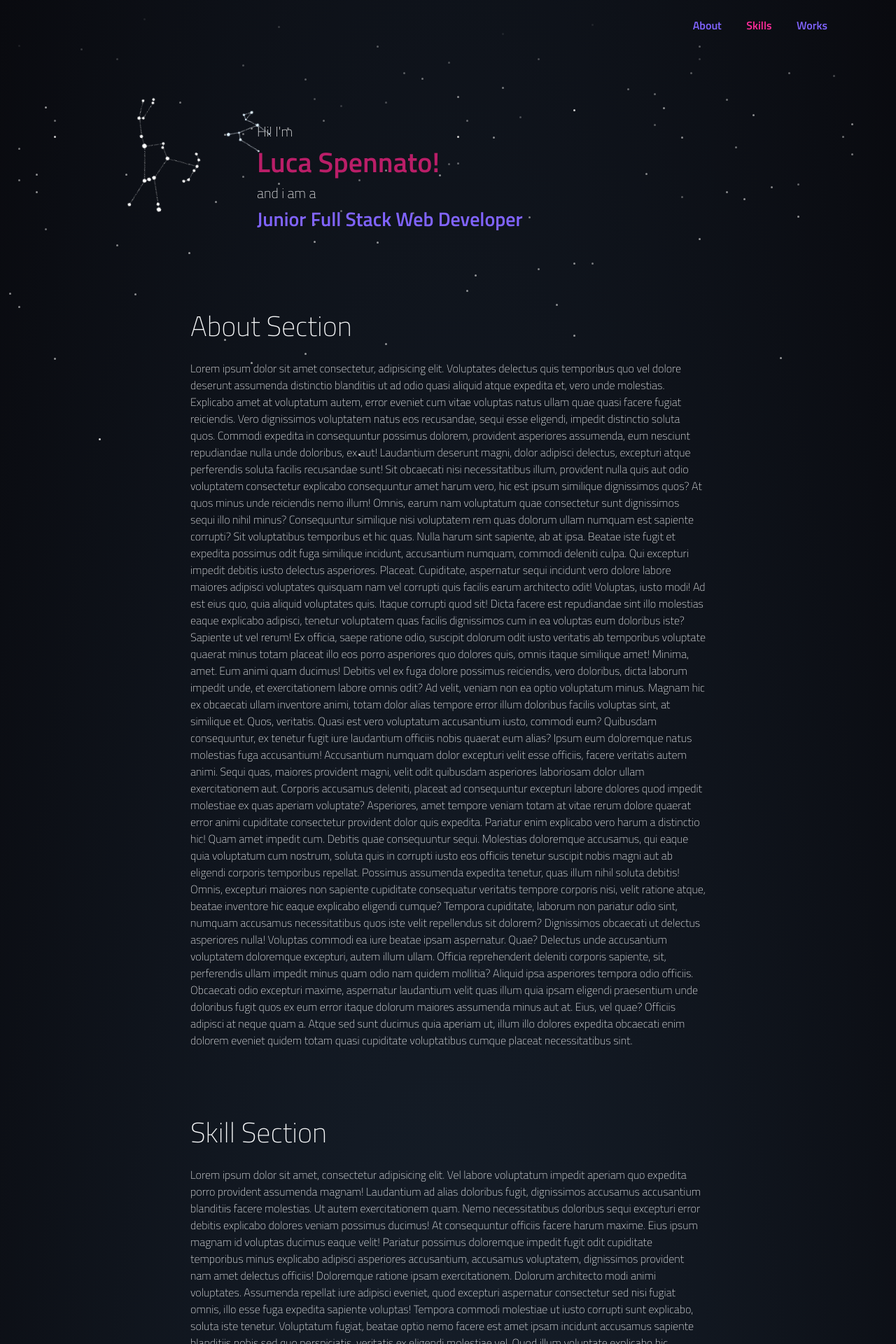
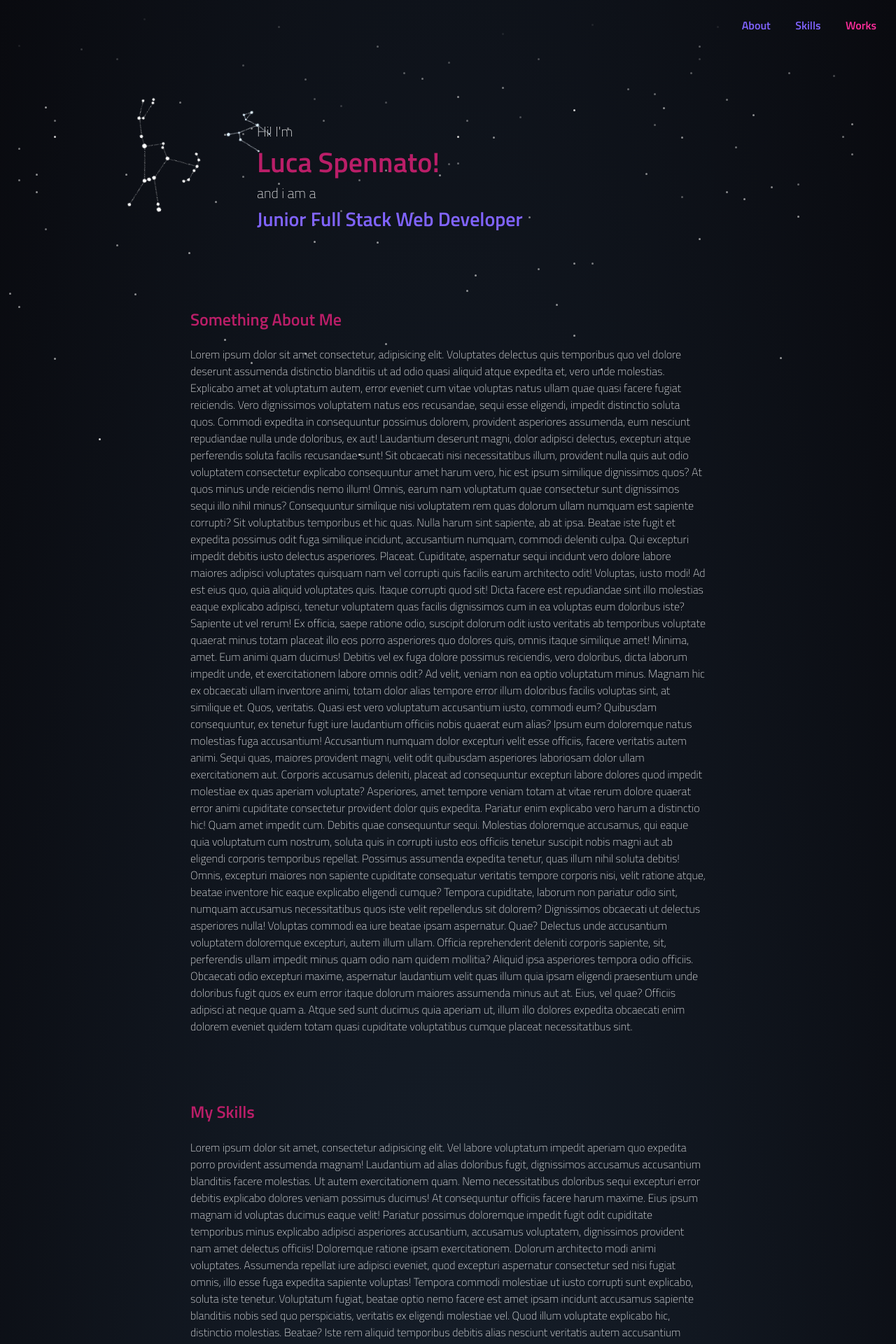
Before and after one commit to LucaSpennato/Luca-Spennato, a Vue app: page / in a window 1280 px wide. Shown: the top 1920 px of the page at 70% size. Built offline with nearby package versions, Linux system fonts and the light colour scheme.

Commit message:
fix: :art: style and emit fix

```diff
--- a/src/components/HeaderComponent.vue
+++ b/src/components/HeaderComponent.vue
@@ -1,5 +1,5 @@
 <template>
-  <nav id="header" class="container pt-4 sticky-top">
+  <nav id="header" class="container-fluid pt-4 sticky-top">
     <div class="row">
 
       <ul class="col-12">
--- a/src/components/mainComponents/AboutSection.vue
+++ b/src/components/mainComponents/AboutSection.vue
@@ -2,9 +2,9 @@
   <section id="about" class="container py-5" :ref="'aboutSection'">
     <div class="row">
       <div class="col-8 m-auto mb-3">
-        <h1>
-          About Section
-        </h1>
+        <h4 class="pageStyleWordLight text-capitalize">
+          something about me
+        </h4>
       </div>
       <div class="col-8 m-auto">
         Lorem ipsum dolor sit amet consectetur, adipisicing elit. Voluptates delectus quis temporibus quo vel dolore deserunt assumenda distinctio blanditiis ut ad odio quasi aliquid atque expedita et, vero unde molestias.
@@ -45,8 +45,9 @@ export default {
     $_scrollSpy(){
     this.currentScrollYPosition = window.scrollY;
     let { offsetTop, offsetHeight } = this.$refs.aboutSection;
-        if(this.currentScrollYPosition >= offsetTop && this.currentScrollYPosition < offsetHeight + offsetTop){
-          this.$emit('sectionInfos', 0);
+        if(this.currentScrollYPosition >= offsetTop - 100 && this.currentScrollYPosition < offsetHeight + offsetTop){
+          console.log('meh')
+          this.$emit('sectionInfos', 1);
         }
       },
   },
--- a/src/components/mainComponents/SkillsSection.vue
+++ b/src/components/mainComponents/SkillsSection.vue
@@ -2,9 +2,9 @@
   <section id="skills" class="container py-5" :ref="'skillsSection'">
     <div class="row">
       <div class="col-8 m-auto mb-3">
-        <h1>
-          Skill Section
-        </h1>
+        <h4 class="pageStyleWordLight text-capitalize">
+          my skills
+        </h4>
       </div>
       <div class="col-8 m-auto">
        Lorem ipsum dolor sit amet, consectetur adipisicing elit. Vel labore voluptatum impedit aperiam quo expedita porro provident assumenda magnam! Laudantium ad alias doloribus fugit, dignissimos accusamus accusantium blanditiis facere molestias.
@@ -44,8 +44,8 @@ export default {
   $_scrollSpy(){
     this.currentScrollYPosition = window.scrollY;
     let { offsetTop, offsetHeight } = this.$refs.skillsSection;
-        if(this.currentScrollYPosition >= offsetTop - 150 && this.currentScrollYPosition < offsetHeight + offsetTop){
-          this.$emit('sectionInfos', 1);
+        if(this.currentScrollYPosition >= offsetTop - 100 && this.currentScrollYPosition < offsetHeight + offsetTop){
+          this.$emit('sectionInfos', 2);
           console.log('ciao');
         }
 
--- a/src/components/mainComponents/WorksSection.vue
+++ b/src/components/mainComponents/WorksSection.vue
@@ -42,8 +42,8 @@ export default {
 
       let { offsetTop, offsetHeight } = this.$refs.worksSection;
 
-      if(this.currentScrollYPosition >= offsetTop - 150 && this.currentScrollYPosition < offsetHeight + offsetTop){
-        this.$emit('sectionInfos', 2);
+      if(this.currentScrollYPosition >= offsetTop - 100 && this.currentScrollYPosition < offsetHeight + offsetTop){
+        this.$emit('sectionInfos', 3);
       }
 
     },
```
